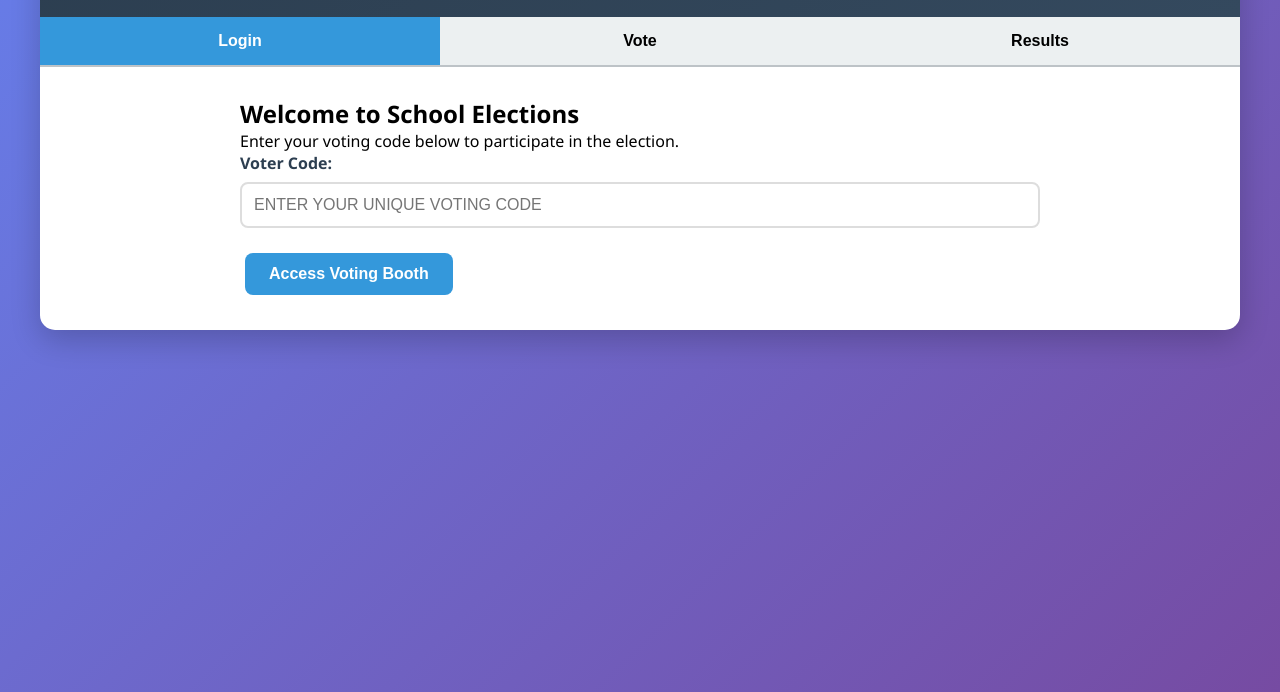
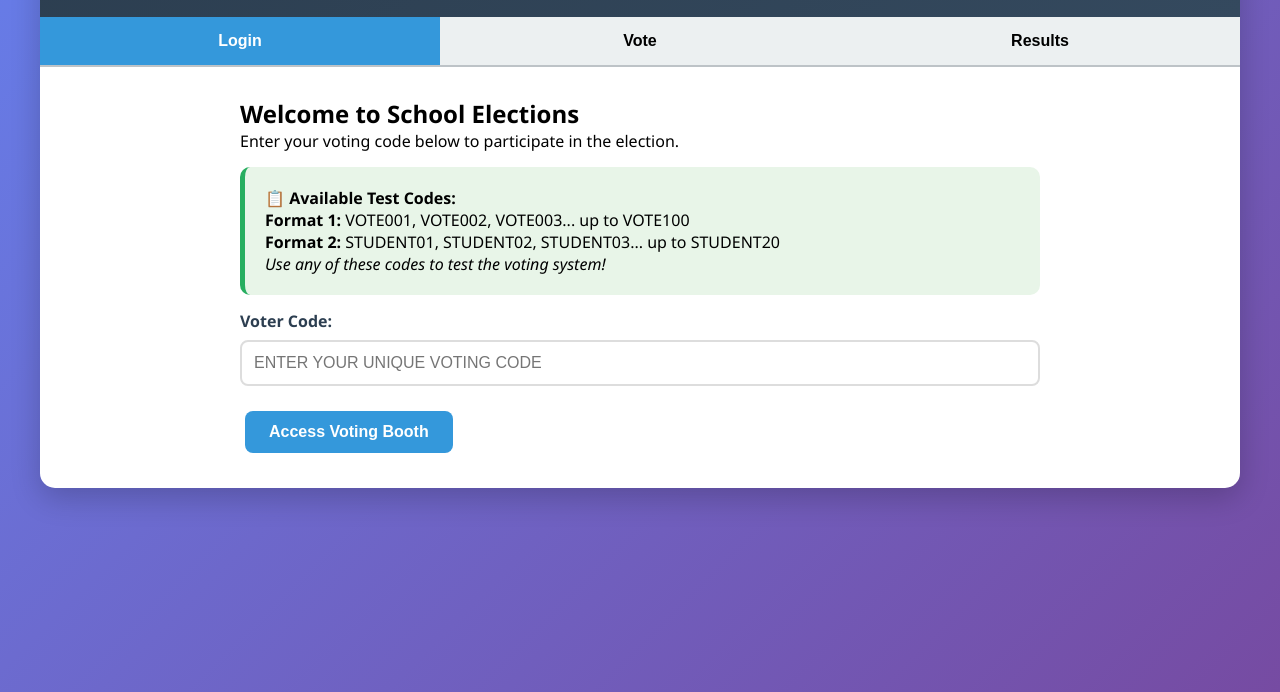
Before and after one commit to bropaa/Elections-Test, a plain HTML site: page index.html in a window 1280 px wide. Shown: the part 108-800 px from the top of the page. Drawn offline with Linux system fonts and the light colour scheme.

Commit message:
Update index.html

```diff
--- a/index.html
+++ b/index.html
@@ -334,6 +334,13 @@
                 <h2>Welcome to School Elections</h2>
                 <p>Enter your voting code below to participate in the election.</p>
 
+                <div class="card" style="background: #e8f5e8; border-left: 5px solid #27ae60;">
+                    <h4>📋 Available Test Codes:</h4>
+                    <p><strong>Format 1:</strong> VOTE001, VOTE002, VOTE003... up to VOTE100</p>
+                    <p><strong>Format 2:</strong> STUDENT01, STUDENT02, STUDENT03... up to STUDENT20</p>
+                    <p><em>Use any of these codes to test the voting system!</em></p>
+                </div>
+
                 <div class="form-group">
                     <label for="voterCode">Voter Code:</label>
                     <input type="text" id="voterCode" placeholder="Enter your unique voting code" style="text-transform: uppercase;">
@@ -471,6 +478,7 @@
 
         // Load some demo data
         function loadDemoData() {
+            // Always load the same positions and candidates for consistency
             electionData.positions = [
                 { id: 1, name: 'Student Council President', description: 'Lead the student body and represent student interests' },
                 { id: 2, name: 'Vice President', description: 'Assist the president and lead special committees' },
@@ -496,12 +504,21 @@
                 ]
             };
 
-            // Generate some sample voter codes
+            // Generate consistent voter codes that work on all devices
             electionData.voterCodes = [];
-            for (let i = 1; i <= 20; i++) {
+            for (let i = 1; i <= 100; i++) {
                 electionData.voterCodes.push('VOTE' + String(i).padStart(3, '0'));
             }
+
+            // Add some alternative code formats for testing
+            for (let i = 1; i <= 20; i++) {
+                electionData.voterCodes.push('STUDENT' + String(i).padStart(2, '0'));
+            }
+
             electionData.electionActive = true;
+
+            console.log('Demo data loaded. Available codes:', electionData.voterCodes.length);
+            console.log('First 10 codes:', electionData.voterCodes.slice(0, 10));
         }
 
         // Tab management
```
